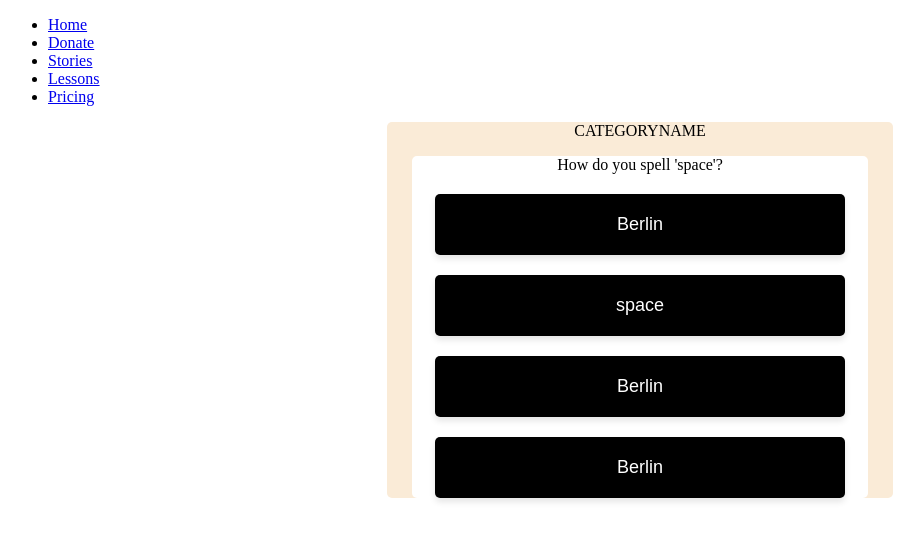
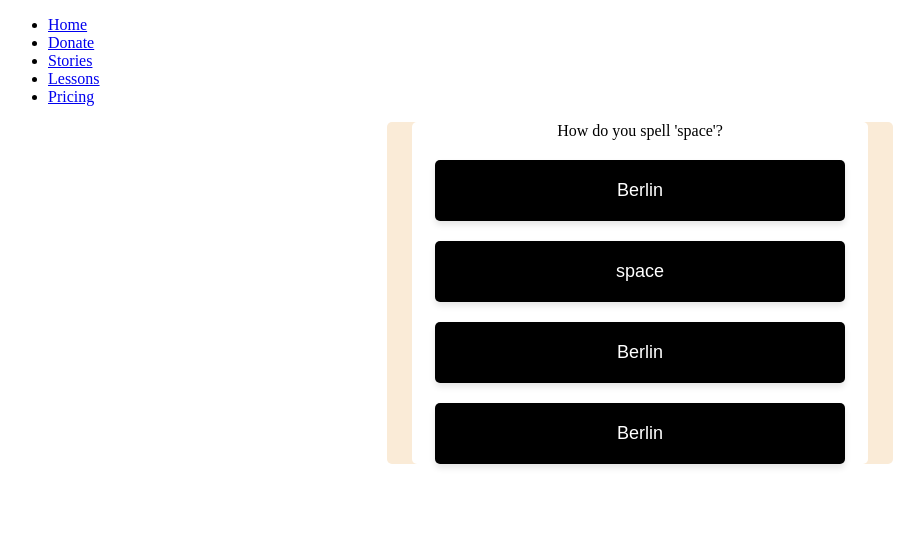
Before and after one commit to emilydma08/space-funding-app, a plain HTML site: page templates/trivia.html in a window 1280 px wide. Shown: the whole page, without its empty margins (0-924 px from the left). Drawn offline with Linux system fonts and the light colour scheme.

Commit message:
added cookie usage for categories

```diff
--- a/templates/trivia.html
+++ b/templates/trivia.html
@@ -63,12 +63,16 @@
         </ul>
     </nav>
     <div class="category-box">
-        <p>CATEGORYNAME</p>
+        <p id = "categoryName">CATEGORYNAME</p>
         <div class="question-box">
             <p id="question">Question will appear here</p>
             <div id="answer-buttons" class="question-container"></div>
         </div>
     </div>
     <script src="app.js"></script>
+
+    <script>
+        document.getElementById("categoryName").textContent = document.cookie;
+    </script>
 </body>
 </html>
```
Also changed, not shown: templates/categories.html (+17 -4 lines), templates/app.js (line endings or trailing spaces).
